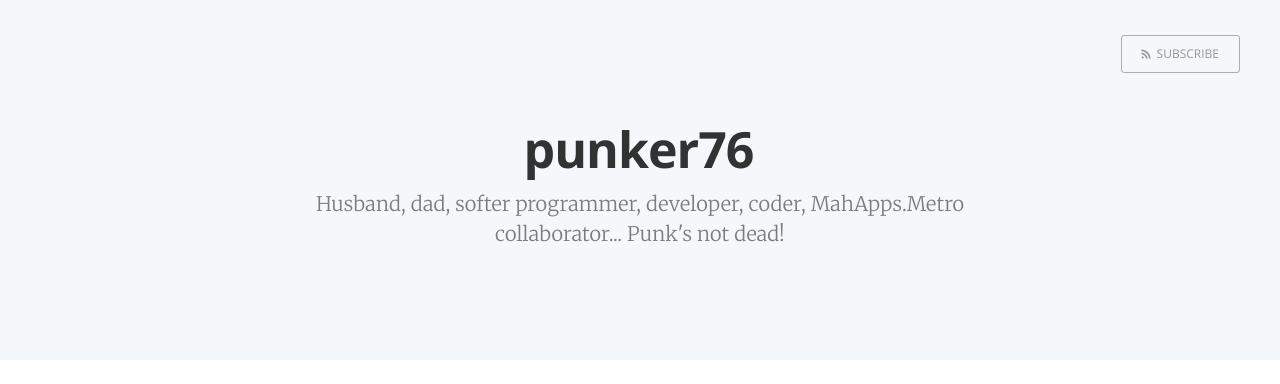
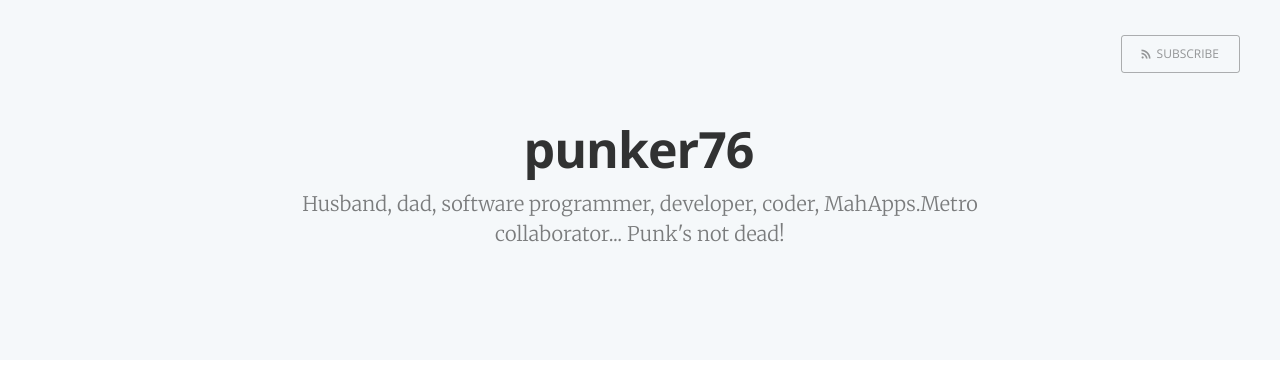
Before and after one commit to punker76/jekyll.jkarger.de, a Jekyll site: the page built from index.html, in a window 1280 px wide. Shown: the top 384 px of the page. Built offline with Jekyll 4.4.1, drawn with Linux system fonts in a browser that asks for light colours; Markdown is read by kramdown in place of the engine named in the settings; the list of posts is cut into pages by our own code.

Commit message:
Update _config.yml

```diff
--- a/_config.yml
+++ b/_config.yml
@@ -1,5 +1,5 @@
 name: punker76
-description: "Husband, dad, softer programmer, developer, coder, MahApps.Metro collaborator... Punk's not dead!"
+description: "Husband, dad, software programmer, developer, coder, MahApps.Metro collaborator... Punk's not dead!"
 meta_description: "Hi, this is my private blog about some thoughts and other stuff."
 
 markdown: redcarpet
```
